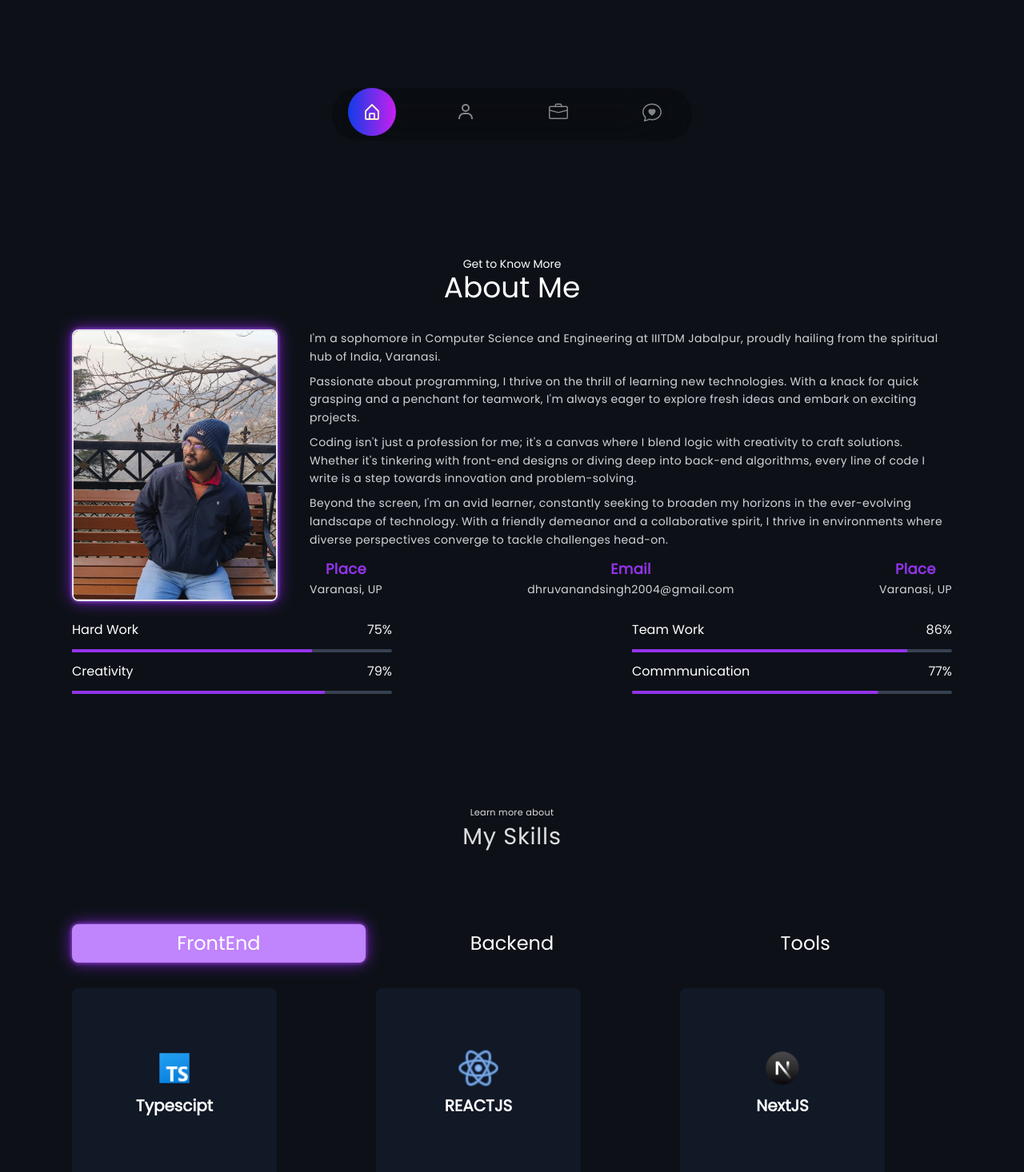
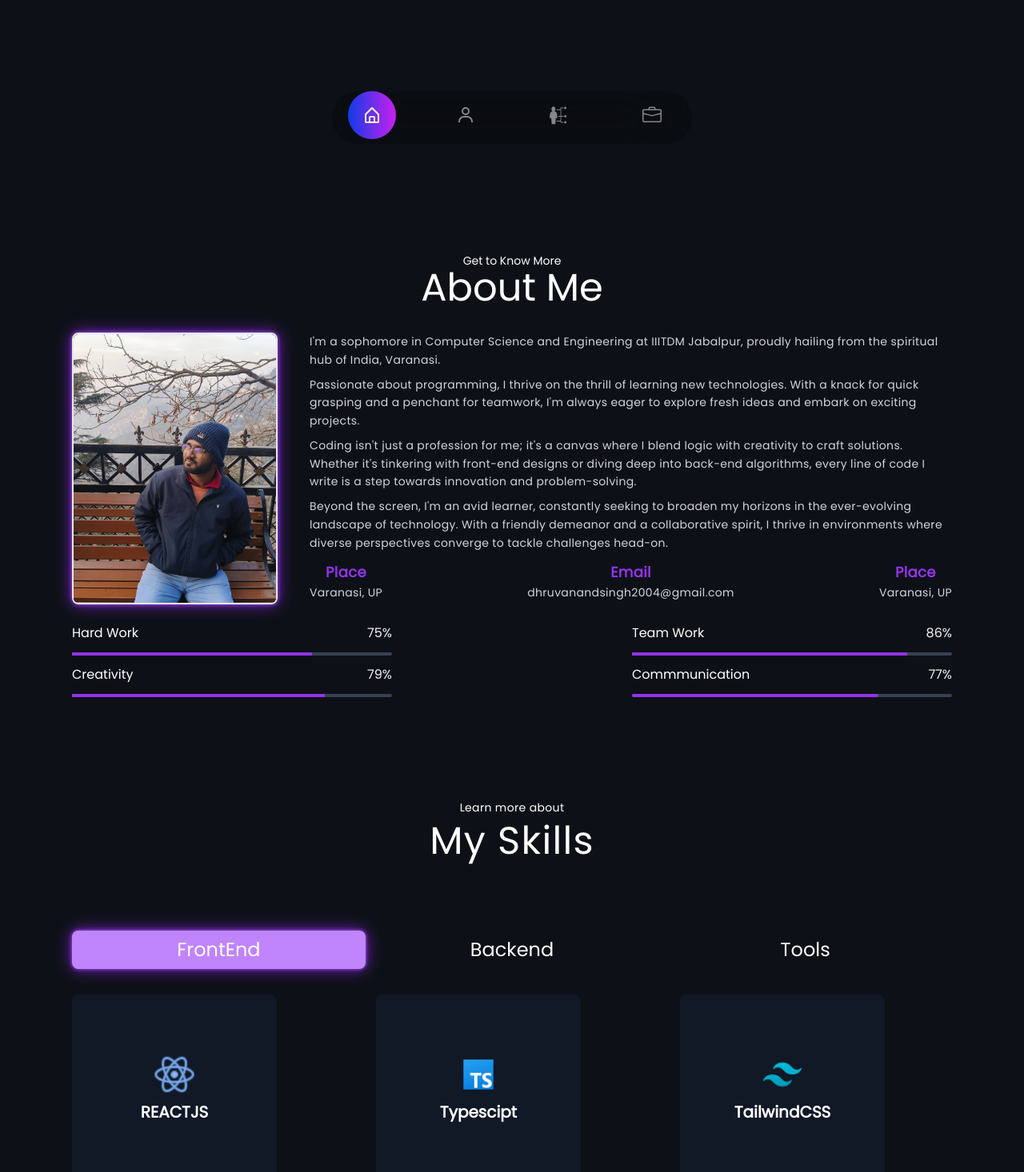
Before and after one commit to Ricobyter/my-portfolio, a React (Vite) app: page / in a window 1280 px wide. Shown: the part 600-2066 px from the top of the page at 80% size. Built offline with nearby package versions, Linux system fonts and the light colour scheme.

Commit message:
added animations

```diff
--- a/src/components/About.jsx
+++ b/src/components/About.jsx
@@ -7,7 +7,7 @@ import ABout from './aboutSkills'
 
 function About() {
   useEffect(() => {
-   AOS.init({duration:1000}),
+   AOS.init({duration:2000}),
    AOS.refresh()
   }, [])
 
@@ -15,7 +15,7 @@ function About() {
     <div className='lg:w-[1100px] max-sm:py-10 w-[90vw] text-white' data-aos-once='true'>
       <div data-aos="fade-up" >
         <h1 className='text-sm text-center'>Get to Know More</h1>
-      <h1 className=' text-center text-4xl mb-8'>About Me</h1>
+      <h1 className=' text-center text-3xl md:text-4xl lg:text-5xl mb-8'>About Me</h1>
       </div>
       <div className='flex-row sm:flex  gap-10 '>
         <div className='md:w-[50vw] w-full flex justify-between' data-aos='fade-right'>
--- a/src/components/Contact.jsx
+++ b/src/components/Contact.jsx
@@ -1,23 +1,15 @@
-import React, { useRef, useState } from 'react';
+import React, { useRef, useState, useEffect } from 'react';
 import emailjs from '@emailjs/browser';
 import { ToastContainer, toast } from 'react-toastify';
 import 'react-toastify/dist/ReactToastify.css';
-import Sticker from '../assets/images/giphy.gif';
-import {motion, useScroll, useTransform} from 'framer-motion'
-import Slide from './Slide';
-
-
+import AOS from 'aos'
+import 'aos/dist/aos.css'
 
 function Contact() {
-  const ref = useRef(null)
-const {scrollYProgress} = useScroll({
-  target: ref,
-  offset: ["0 1", "1.33 1"]
-})
-
-const scaleProgress = useTransform(scrollYProgress, [0, 1], [0.8, 1])
-const opacityProgress = useTransform(scrollYProgress, [0, 1], [0.7, 1])
-
+  useEffect(() => {
+    AOS.init({duration:2000}),
+    AOS.refresh()
+   }, [])
   const form = useRef();
   const [formValues, setFormValues] = useState({
     name: '',
@@ -54,33 +46,25 @@ const opacityProgress = useTransform(scrollYProgress, [0, 1], [0.7, 1])
   };
 
   return (
-    <div className=' flex flex-col justify-center items-center text-white w-[90vw] lg:w-[1150px] h-[100vh] '>
-      <div className='flex flex-col gap-2 '>
+    <div className=' flex flex-col justify-center items-center text-white w-[90vw] lg:w-[1150px] h-[100vh] ' data-aos='once'>
+      <div className='flex flex-col gap-2 ' data-aos='zoom-in'>
       <h1 className='text-sm text-center font-montserrat text-white'>Get in Touch </h1>
-      <h1 className='text-5xl text-center'>Contact Me</h1>
+      <h1 className='text-3xl md:text-4xl lg:text-5xl text-center'>Contact Me</h1>
       </div>
 
-      <motion.div className='pt-20 flex lg:flex-row-reverse flex-col '
-         ref={ref}
-         style={{
-            scale:scaleProgress,
-            opacity:opacityProgress
-         }}
-         viewport={{
-          once: true
-         }}>
+      < div className='pt-20 flex lg:flex-row-reverse flex-col ' data-aos='fade-up'>
         <div className='max-md:w-full max-md:flex max-md:justify-center max-md:items-center '>
           <form ref={form} onSubmit={sendEmail} className='flex flex-col gap-2 w-[80vw] lg:w-[35vw]'>
-            <label>Name</label>
+            <label className= "text-md md:text-lg lg:text-xl">Name</label>
             <input type="text" required value={formValues.name} name="name" onChange={handleChange} className='rounded-md text-gray-300 py-2  border-[#1B1A55]  px-3 outline-none  bg-[#1B1A55]'/>
-            <label>Email</label>
+            <label className= "text-md md:text-lg lg:text-xl">Email</label >
             <input type="email" required value={formValues.email} name="email" onChange={handleChange} className='rounded-md text-gray-300 py-2  border-[#1B1A55]  px-3 outline-none  bg-[#1B1A55]' />
-            <label>Message</label>
+            <label className= "text-md md:text-lg lg:text-xl">Message</label >
             <textarea name="message" required value={formValues.message} onChange={handleChange} className='h-[180px] text-gray-300 rounded-md py-2  bg-[#1B1A55] border-[#1B1A55]  px-3 outline-none  '/>
             <input type="submit" value="Send" className='bg-gradient-to-r from-[#103CE7] to-[#C820EE] mt-1  text-white rounded-xl py-2 cursor-pointer'/>
           </form>
         </div>
-      </motion.div>
+      </ div>
       <ToastContainer
       closeOnClick
       autoClose={true}/>
--- a/src/components/Nav.jsx
+++ b/src/components/Nav.jsx
@@ -1,15 +1,16 @@
 import React from 'react'
-import {BiHomeAlt, BiUser, } from 'react-icons/bi'
+import { BiHomeAlt, BiUser, } from 'react-icons/bi'
 import { BsBriefcase, BsChatHeart } from 'react-icons/bs'
+import { GiSkills } from "react-icons/gi";
 import '../assets/css/nav.css'
 
-import {Link} from 'react-scroll'
+import { Link } from 'react-scroll'
 
 const Nav = () => {
     return (
 
 
-<nav className='fixed bottom-2 lg:bottom-6 w-full overflow-hidden z-50 text-white/50'>
+        <nav className='fixed bottom-2 md:bottom-3 lg:bottom-5 w-full overflow-hidden z-50 text-white/50'>
             <div className='container mx-auto'>
 
                 <div className='flex w-full bg-black/20 h-[66px] backdrop-blur-2xl rounded-full max-w-[450px] mx-auto justify-between  text-2xl px-5'>
@@ -17,26 +18,28 @@ const Nav = () => {
                         spy={true}
                         smooth={true}
                         to='/'
-        className='cursor-pointer w-[60px] h-[60px] flex items-center justify-center hover:p-[1rem] hover:rounded-full hover:bg-pink-500 hover:text-white'><BiHomeAlt /></Link>
+                        className='cursor-pointer w-[60px] h-[60px] flex items-center justify-center hover:p-[1rem] hover:rounded-full hover:bg-purple-500 hover:text-white'><BiHomeAlt /></Link>
 
                     <Link activeClass='active'
                         spy={true}
                         smooth={true}
                         to='about'
-        className='cursor-pointer w-[60px] h-[60px] flex items-center justify-center hover:p-[1rem] hover:rounded-full hover:bg-pink-500 hover:text-white'><BiUser/></Link>
+                        className='cursor-pointer w-[60px] h-[60px] flex items-center justify-center hover:p-[1rem] hover:rounded-full hover:bg-purple-500 hover:text-white'><BiUser /></Link>
+
+                    <Link activeClass='active'
+                        spy={true}
+                        smooth={true}
+                        to='skills'
+                        className='cursor-pointer w-[60px] h-[60px] flex items-center justify-center hover:p-[1rem] hover:rounded-full hover:bg-purple-500 hover:text-white'><GiSkills /></Link>
 
                     <Link activeClass='active'
                         spy={true}
                         smooth={true}
                         to='projects'
 
-        className='cursor-pointer w-[60px] h-[60px] flex items-center justify-center hover:p-[1rem] hover:rounded-full hover:bg-pink-500 hover:text-white'><BsBriefcase/></Link>
+                        className='cursor-pointer w-[60px] h-[60px] flex items-center justify-center hover:p-[1rem] hover:rounded-full hover:bg-purple-500 hover:text-white'><BsBriefcase /></Link>
 
-        <Link activeClass='active'
-        spy={true}
-        smooth={true}
-        to='contacts'
-        className='cursor-pointer w-[60px] h-[60px] flex items-center justify-center hover:p-[1rem] hover:rounded-full hover:bg-pink-500 hover:text-white'><BsChatHeart/></Link>
+
 
                 </div>
             </div>
--- a/src/components/Skills.jsx
+++ b/src/components/Skills.jsx
@@ -1,4 +1,4 @@
-import React, { useRef } from 'react'
+import React, { useEffect} from 'react'
 import { Tabs, Tab } from './Tabs.jsx';
 import CSS from '../assets/images/css.svg'
 import Bootstrap from '../assets/images/bootstrap.svg'
@@ -12,101 +12,66 @@ import Firebase from '../assets/images/firebase.svg'
 import Typescript from '../assets/images/typescript.png'
 import Tailwind from '../assets/images/tailwind.png'
 import PHP from '../assets/images/php.png'
-import NextJS from '../assets/images/nextjs.png'
 import Express from '../assets/images/express.png'
 import VsCode from '../assets/images/vscode.png'
 import Jupyter from '../assets/images/jupyter.png'
-import Eclipse from '../assets/images/eclipse.png'
 import Vercel from '../assets/images/vercelr.png'
 import Figma from '../assets/images/figma.svg'
-import Github from '../assets/images/github.svg'
 import Git from '../assets/images/git.svg'
 import Netlify from '../assets/images/netlify.svg'
-import { motion, useScroll, useTransform } from 'framer-motion'
+import AOS from 'aos'
+import 'aos/dist/aos.css'
 
 
 function Skills() {
-  const textVariant = {
-    initial: {
-      opacity: 0
-    },
-    animate: {
-      opacity: 1,
-      transition: {
-        duration: 2,
-        staggerChildren: 0.2
-      }
-    }
-  }
-
-  const ref = useRef(null)
-  const {scrollYProgress} = useScroll({
-    target: ref,
-    offset: ["end end", "end start"]
-  })
-
-  const scaleProgress = useTransform(scrollYProgress, [0, 1], [0.5, 1])
-  const opacityProgress = useTransform(scrollYProgress, [0, 1], [0.5, 1.1])
+  useEffect(() => {
+    AOS.init({duration:2000}),
+    AOS.refresh()
+   }, [])
 
   return (
     <div className='relative'>
       <div>
-        <div className='flex gap-2 mb-20 text-white relative'>
-          <motion.div className='w-full '
-            // variants={textVariant} initial='initial' animate='animate'>
-            ref={ref}
-            style={{
-               scale:scaleProgress,
-               opacity:opacityProgress
-            }}>
-            <motion.h1 className='text-center text-sm mb-2 tracking-wide'>Learn more about</motion.h1>
-            <motion.h1 className='text-4xl font-thin mb-2 text-center text-white tracking-wide'>My Skills </motion.h1>
-          </motion.div>
+        <div className='flex gap-2 mb-20 text-white relative' >
+          < div className='w-full ' data-aos='zoom-in'>
+            < h1 className='text-center text-sm mb-2 tracking-wide'>Learn more about</ h1>
+            < h1 className='text-3xl md:text-4xl lg:text-5xl mb-2 text-center text-white tracking-wide'>My Skills </ h1>
+          </ div>
 
         </div>
+
+        <div data-aos='fade-up'>
         <Tabs>
           <Tab label="FrontEnd" className='w-full'>
             <div className='grid-cols-2 md:grid-cols-3 lg:grid-cols-3 grid gap-x-10'>
+              <div className='border-b-4 w-[38vw] md:w-[27vw] lg:w-[20vw] bg-[#111826] mt-4 h-[18vh] md:h-[20vh] lg:h-[240px]  shadow-sm border-[#719fd7] rounded-lg flex flex-col justify-center items-center'>
+                <img src={Reactimg} alt="" className='h-[50px]' />
+                <h1 className='mt-2 lg:text-xl md:text-lg text-md font-semibold'>REACTJS</h1>
+              </div>
               <div className='border-b-4 w-[38vw] md:w-[27vw] lg:w-[20vw] bg-[#111826] mt-4 h-[18vh] md:h-[20vh] lg:h-[240px]  shadow-sm border-[#1c9cec] rounded-lg flex flex-col justify-center items-center'>
                 <img src={Typescript} alt="" className='h-[50px]' />
-                <h1 className='mt-2 text-xl font-semibold'>Typescipt</h1>
+                <h1 className='mt-2 lg:text-xl md:text-lg text-md font-semibold'>Typescipt</h1>
 
-              </div>
-
-              <div className='border-b-4 w-[38vw] md:w-[27vw] lg:w-[20vw] bg-[#111826] mt-4 h-[18vh] md:h-[20vh] lg:h-[240px]  shadow-sm border-[#719fd7] rounded-lg flex flex-col justify-center items-center'>
-                <img src={Reactimg} alt="" className='h-[50px]' />
-                <h1 className='mt-2 text-xl font-semibold'>REACTJS</h1>
-              </div>
-
-              <div className='border-b-4 w-[38vw] md:w-[27vw] lg:w-[20vw] bg-[#111826] mt-4 h-[18vh] md:h-[20vh] lg:h-[240px]  shadow-sm border-[#cfcfcf] rounded-lg flex flex-col justify-center items-center'>
-                <img src={NextJS} alt="" className='h-[50px]' />
-                <h1 className='mt-2 text-xl font-semibold'>NextJS</h1>
               </div>
 
               <div className='border-b-4 w-[38vw] md:w-[27vw] lg:w-[20vw] bg-[#111826] mt-4 h-[18vh] md:h-[20vh] lg:h-[240px]  shadow-sm border-indigo-600 rounded-lg flex flex-col justify-center items-center'>
                 <img src={Tailwind} alt="" className='h-[50px]' />
-                <h1 className='mt-2 text-xl font-semibold'>TailwindCSS</h1>
+                <h1 className='mt-2 lg:text-xl md:text-lg text-md font-semibold'>TailwindCSS</h1>
               </div>
-
-              <div className='border-b-4 w-[38vw] md:w-[27vw] lg:w-[20vw] bg-[#111826] mt-4 h-[18vh] md:h-[20vh] lg:h-[240px]  shadow-sm border-[#7c54bc] rounded-lg flex flex-col justify-center items-center'>
-                <img src={Bootstrap} alt="" className='h-[50px]' />
-                <h1 className='mt-2 text-xl font-semibold'>Bootstrap</h1>
-              </div>
-
 
               <div className='border-b-4 w-[38vw] md:w-[27vw] lg:w-[20vw] bg-[#111826] mt-4 h-[18vh] md:h-[20vh] lg:h-[240px]  shadow-sm border-[#1cacec] rounded-lg flex flex-col justify-center items-center'>
                 <img src={MaterialUi} alt="" className='h-[50px]' />
-                <h1 className='mt-2 text-xl font-semibold'>MaterialUi</h1>
+                <h1 className='mt-2 lg:text-xl md:text-lg text-md font-semibold'>MaterialUi</h1>
               </div>
 
               <div className='border-b-4 w-[38vw] md:w-[27vw] lg:w-[20vw] bg-[#111826] mt-4 h-[18vh] md:h-[20vh] lg:h-[240px]  shadow-sm border-[#fbd304] rounded-lg flex flex-col justify-center items-center'>
                 <img src={Javascript} alt="" className='h-[50px]' />
-                <h1 className='mt-2 text-xl font-semibold'>JavaScript</h1>
+                <h1 className='mt-2 lg:text-xl md:text-lg text-md font-semibold'>JavaScript</h1>
               </div>
 
               <div className='border-b-4 w-[38vw] md:w-[27vw] lg:w-[20vw] bg-[#111826] mt-4 h-[18vh] md:h-[20vh] lg:h-[240px]  shadow-sm border-[#0494e4] rounded-lg flex flex-col justify-center items-center'>
                 <img src={CSS} alt="" className='h-[50px]' />
-                <h1 className='mt-2 text-xl font-semibold'>CSS</h1>
+                <h1 className='mt-2 lg:text-xl md:text-lg text-md font-semibold'>CSS</h1>
               </div>
 
             </div>
@@ -116,33 +81,33 @@ function Skills() {
             <div className='grid-cols-2 md:grid-cols-3 lg:grid-cols-3 grid gap-x-10'>
               <div className='border-b-4 w-[38vw] md:w-[27vw] lg:w-[20vw] bg-[#111826] mt-4 h-[18vh] md:h-[20vh] lg:h-[240px]  shadow-sm border-[#64bc64] rounded-lg flex flex-col justify-center items-center'>
                 <img src={MongoDB} alt="" className='h-[50px]' />
-                <h1 className='mt-2 text-xl font-semibold'>MongoDB</h1>
+                <h1 className='mt-2 lg:text-xl md:text-lg text-md font-semibold'>MongoDB</h1>
               </div>
 
               <div className='border-b-4 w-[38vw] md:w-[27vw] lg:w-[20vw] bg-[#111826] mt-4 h-[18vh] md:h-[20vh] lg:h-[240px]  shadow-sm border-[#ffc404] rounded-lg flex flex-col justify-center items-center'>
                 <img src={Firebase} alt="" className='h-[50px]' />
-                <h1 className='mt-2 text-xl font-semibold'>Firebase</h1>
+                <h1 className='mt-2 lg:text-xl md:text-lg text-md font-semibold'>Firebase</h1>
               </div>
 
               <div className='border-b-4 w-[38vw] md:w-[27vw] lg:w-[20vw] bg-[#111826] mt-4 h-[18vh] md:h-[20vh] lg:h-[240px]  shadow-sm border-[#4aa950] rounded-lg flex flex-col justify-center items-center'>
                 <img src={NodeJs} alt="" className='h-[50px]' />
-                <h1 className='mt-2 text-xl font-semibold'>NodeJS</h1>
+                <h1 className='mt-2 lg:text-xl md:text-lg text-md font-semibold'>NodeJS</h1>
               </div>
 
               <div className='border-b-4 w-[38vw] md:w-[27vw] lg:w-[20vw] bg-[#111826] mt-4 h-[18vh] md:h-[20vh] lg:h-[240px]  shadow-sm border-indigo-600 rounded-lg flex flex-col justify-center items-center'>
                 <img src={Express} alt="" className='h-[50px]' />
-                <h1 className='mt-2 text-xl font-semibold'>Express</h1>
+                <h1 className='mt-2 lg:text-xl md:text-lg text-md font-semibold'>Express</h1>
               </div>
 
 
               <div className='border-b-4 w-[38vw] md:w-[27vw] lg:w-[20vw] bg-[#111826] mt-4 h-[18vh] md:h-[20vh] lg:h-[240px]  shadow-sm border-indigo-600 rounded-lg flex flex-col justify-center items-center'>
                 <img src={Mysql} alt="" className='h-[50px]' />
-                <h1 className='mt-2 text-xl font-semibold'>MySQL</h1>
+                <h1 className='mt-2 lg:text-xl md:text-lg text-md font-semibold'>MySQL</h1>
               </div>
 
               <div className='border-b-4 w-[38vw] md:w-[27vw] lg:w-[20vw] bg-[#111826] mt-4 h-[18vh] md:h-[20vh] lg:h-[240px]  shadow-sm border-[#b4a4cc] rounded-lg flex flex-col justify-center items-center'>
                 <img src={PHP} alt="" className='h-[50px]' />
-                <h1 className='mt-2 text-xl font-semibold'>PHP</h1>
+                <h1 className='mt-2 lg:text-xl md:text-lg text-md font-semibold'>PHP</h1>
               </div>
 
             </div>
@@ -151,48 +116,39 @@ function Skills() {
             <div className='grid-cols-2 md:grid-cols-2 lg:grid-cols-3 grid gap-x-10'>
               <div className='border-b-4 w-[38vw] md:w-[27vw] lg:w-[20vw] bg-[#111826] mt-4 h-[18vh] md:h-[20vh] lg:h-[240px]  shadow-sm border-[#f8541c] rounded-lg flex flex-col justify-center items-center'>
                 <img src={Git} alt="" className='h-[50px]' />
-                <h1 className='mt-2 text-xl font-semibold'>Git</h1>
-
-              </div>
-              <div className='border-b-4 w-[38vw] md:w-[27vw] lg:w-[20vw] bg-[#111826] mt-4 h-[18vh] md:h-[20vh] lg:h-[240px]  shadow-sm border-[#4cd4e4] rounded-lg flex flex-col justify-center items-center'>
-                <img src={Github} alt="" className='h-[50px]' />
-                <h1 className='mt-2 text-xl font-semibold'>Github</h1>
+                <h1 className='mt-2 lg:text-xl md:text-lg text-md font-semibold'>Git</h1>
 
               </div>
               <div className='border-b-4 w-[38vw] md:w-[27vw] lg:w-[20vw] bg-[#111826] mt-4 h-[18vh] md:h-[20vh] lg:h-[240px]  shadow-sm border-[#148cdc] rounded-lg flex flex-col justify-center items-center'>
                 <img src={VsCode} alt="" className='h-[50px]' />
-                <h1 className='mt-2 text-xl font-semibold'>VsCode</h1>
+                <h1 className='mt-2 lg:text-xl md:text-lg text-md font-semibold'>VsCode</h1>
 
               </div>
               <div className='border-b-4 w-[38vw] md:w-[27vw] lg:w-[20vw] bg-[#111826] mt-4 h-[18vh] md:h-[20vh] lg:h-[240px]  shadow-sm border-[#f49c04] rounded-lg flex flex-col justify-center items-center'>
                 <img src={Jupyter} alt="" className='h-[50px]' />
-                <h1 className='mt-2 text-xl font-semibold'>Jupyter Notebook</h1>
-
-              </div>
-              <div className='border-b-4 w-[38vw] md:w-[27vw] lg:w-[20vw] bg-[#111826] mt-4 h-[18vh] md:h-[20vh] lg:h-[240px]  shadow-sm border-[#f4cc84] rounded-lg flex flex-col justify-center items-center'>
-                <img src={Eclipse} alt="" className='h-[50px]' />
-                <h1 className='mt-2 text-xl font-semibold'>EclipseIDE</h1>
+                <h1 className='mt-2 lg:text-xl md:text-lg text-md font-semibold'>Jupyter Notebook</h1>
 
               </div>
               <div className='border-b-4 w-[38vw] md:w-[27vw] lg:w-[20vw] bg-[#111826] mt-4 h-[18vh] md:h-[20vh] lg:h-[240px]  shadow-sm border-[#d8d8d8] rounded-lg flex flex-col justify-center items-center'>
                 <img src={Vercel} alt="" className='h-[50px]' />
-                <h1 className='mt-2 text-xl font-semibold'>Vercel</h1>
+                <h1 className='mt-2 lg:text-xl md:text-lg text-md font-semibold'>Vercel</h1>
 
               </div>
               <div className='border-b-4 w-[38vw] md:w-[27vw] lg:w-[20vw] bg-[#111826] mt-4 h-[18vh] md:h-[20vh] lg:h-[240px]  shadow-sm border-[#34b0bc] rounded-lg flex flex-col justify-center items-center'>
                 <img src={Netlify} alt="" className='h-[50px]' />
-                <h1 className='mt-2 text-xl font-semibold'>Netlify</h1>
+                <h1 className='mt-2 lg:text-xl md:text-lg text-md font-semibold'>Netlify</h1>
 
               </div>
               <div className='border-b-4 w-[38vw] md:w-[27vw] lg:w-[20vw] bg-[#111826] mt-4 h-[18vh] md:h-[20vh] lg:h-[240px]  shadow-sm border-[#e44c1c] rounded-lg flex flex-col justify-center items-center'>
                 <img src={Figma} alt="" className='h-[50px]' />
-                <h1 className='mt-2 text-xl font-semibold'>Figma</h1>
+                <h1 className='mt-2 lg:text-xl md:text-lg text-md font-semibold'>Figma</h1>
 
               </div>
 
             </div>
           </Tab>
         </Tabs>
+        </div>
       </div>
     </div>
 
```
Also changed, not shown: src/components/Projects.jsx (+10 -6 lines). Lines whose indentation alone changed are shown as unchanged.
